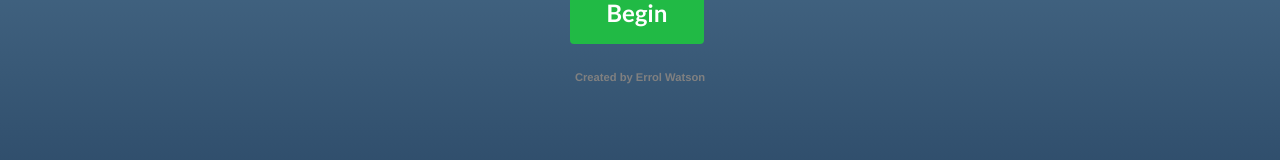
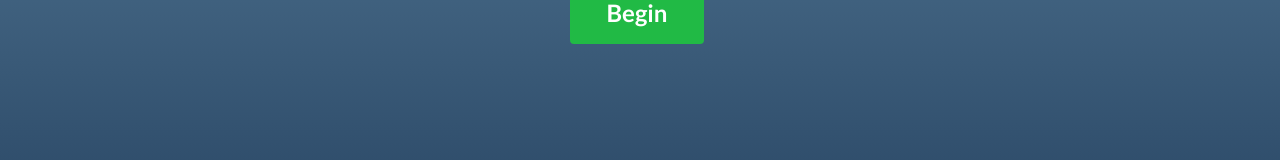
Before and after one commit to errolgh/alphabet-match-game-frontend, a React (Create React App) app: page / in a window 1280 px wide. Shown: the part 213-373 px from the top of the page. Built offline with nearby package versions, Linux system fonts and the light colour scheme.

Commit message:
merged master

```diff
--- a/src/App.js
+++ b/src/App.js
@@ -6,7 +6,6 @@ import Nav from './Nav'
 import Title from './Title'
 import Start from './Start'
 import QuizContainer from './QuizContainer'
-import Footer from './Footer'
 
 import { Switch, Route } from 'react-router-dom'
 import { withRouter } from 'react-router'
@@ -37,7 +36,6 @@ class App extends React.Component {
             />
           }/>
         </Switch>
-        <Footer/>
       </React.Fragment>
     )
   }
--- a/src/Footer.js
+++ /dev/null
@@ -1,13 +0,0 @@
-import React from 'react'
-
-class Footer extends React.Component {
-  render(){
-    return(
-      <React.Fragment>
-        <h5>Created by Errol Watson</h5>
-      </React.Fragment>
-    )
-  }
-}
-
-export default Footer
```
